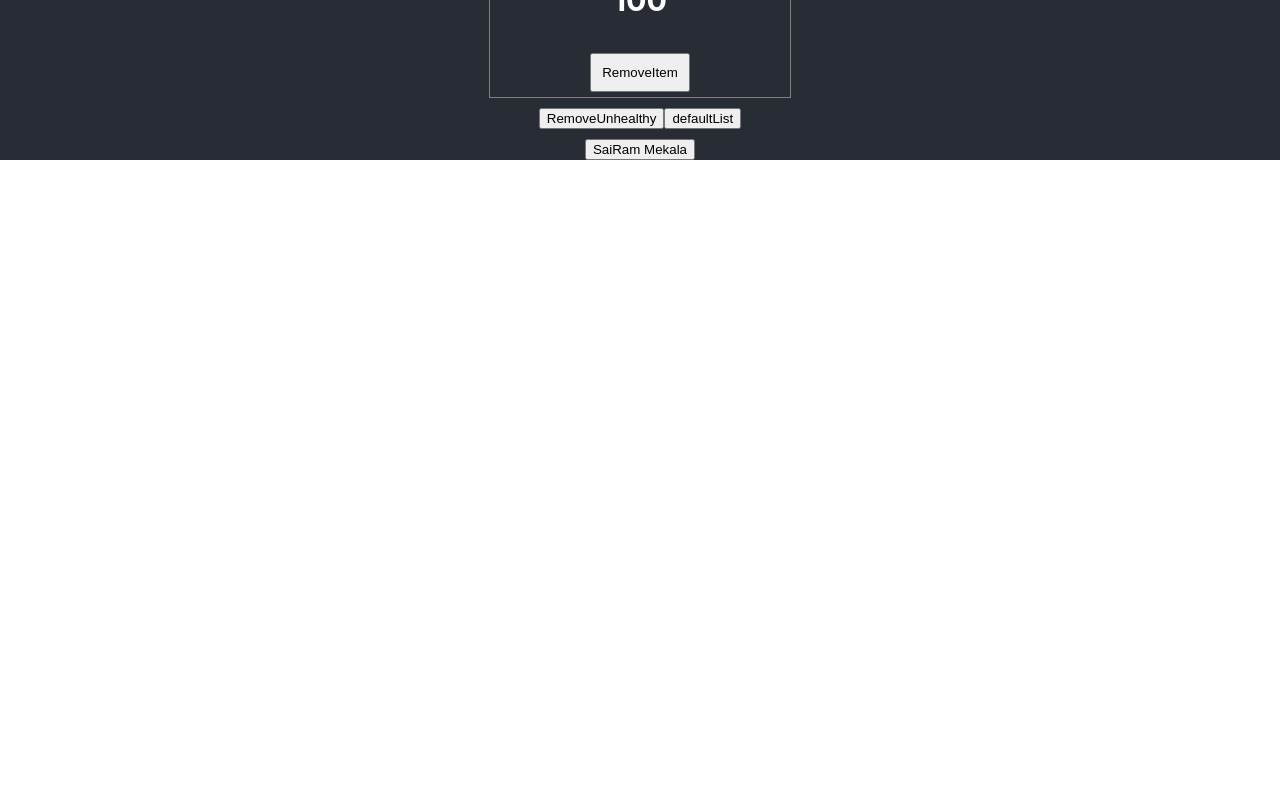
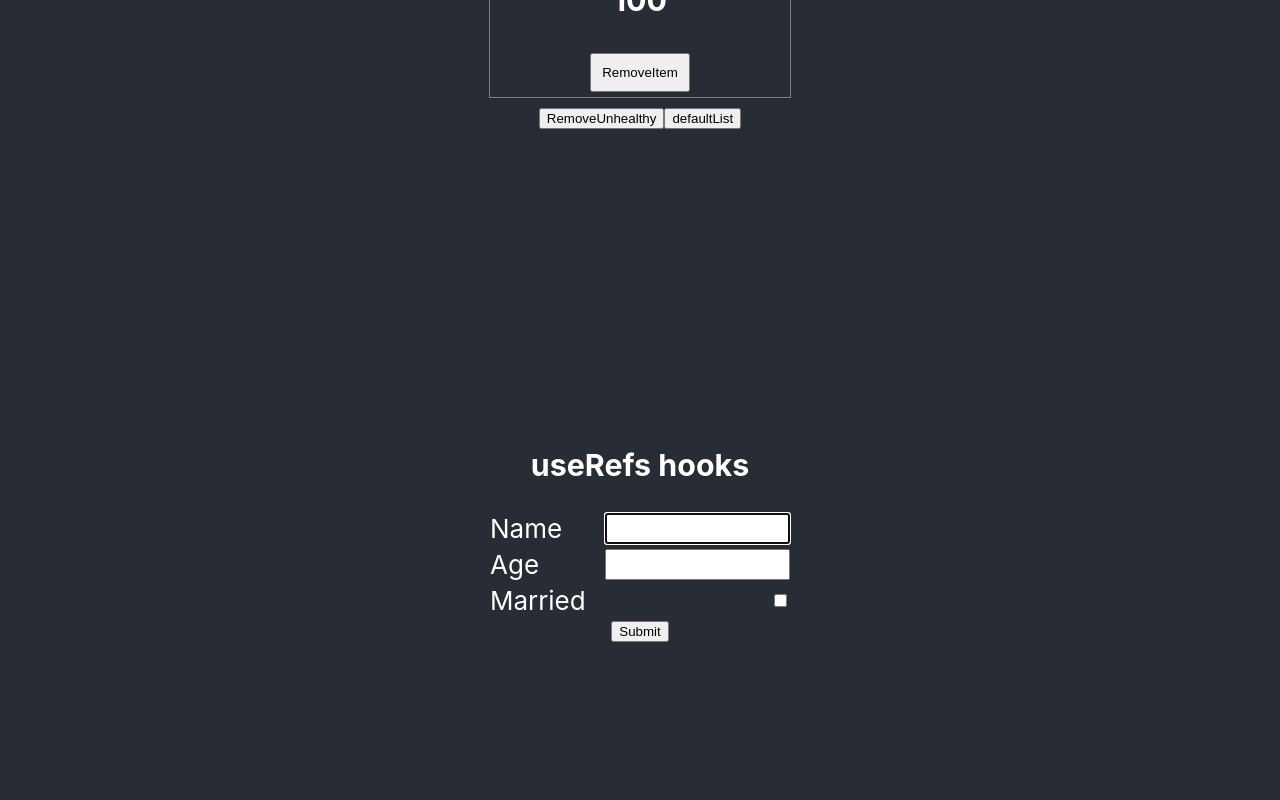
Before and after one commit to Sai-droid/hooks-app, a React (Create React App) app: page /homepage in a window 1280 px wide. Shown: the part 1180-1980 px from the top of the page. Before the commit the page ends 1377 px from the top, so only its background shows below. Built offline with nearby package versions, Linux system fonts and the light colour scheme.

Commit message:
added ClockHook component useEffect

```diff
--- a/src/App.css
+++ b/src/App.css
@@ -52,3 +52,12 @@
   border-color:yellow;
   border-style:dotted
 }
+
+
+.form-field{
+  display:flex;
+  flex-direction:row;
+  margin-bottom:5px;
+  justify-content:space-between;
+  width:300px
+}
--- a/src/App.js
+++ b/src/App.js
@@ -8,6 +8,7 @@ import CustomerPage from "./Components/Routing/CustomerPage";
 import { BrowserRouter as Router, Switch, Route, Link } from "react-router-dom";
 import Calories from "./Components/Calories";
 import TablePage from "./Components/Routing/TablePage";
+import ClockHook from "./Components/ClockHook";
 
 function App() {
 
@@ -38,6 +39,7 @@ function App() {
           <Route exact path="/tablepage" component={TablePage} />
 
           <Route path="/customerpage" component={CustomerPage} />
+          <Route path="/todatepage" component={ClockHook} />
         </Switch>
       </div>
     </Router>
--- /dev/null
+++ b/src/Components/ClockHook.js
@@ -0,0 +1,51 @@
+import React,{useState,useEffect} from 'react'
+
+const initXY ={
+    x:null,
+    y:null
+}
+
+function ClockHook() {
+
+    const[time,SetTime] = useState(Date);
+    const[xy,setXY] = useState(initXY);
+
+    useEffect(()=>{
+        let handle = setInterval(()=>{
+            SetTime(Date);
+        },3000)
+
+        return () =>{
+            clearInterval(handle)
+        }
+    })
+
+
+    const mousemoveHandle = (e) =>{
+        setXY({
+            x:e.clientX,
+            y:e.clientY
+        })
+    }
+    useEffect(()=>{
+        window.addEventListener("mousemove",mousemoveHandle)
+
+    return () =>{
+        window.removeEventListener("mousemove",mousemoveHandle)
+    }
+
+    })
+
+
+    return (
+        <div>
+            <header className ="App-header">
+                <h1>use Effect examples</h1>
+                <h3>Date and Time :{time}</h3>
+                <h3>{`x:${xy.x},y:${xy.y}`}</h3>
+            </header>
+        </div>
+    )
+}
+
+export default ClockHook
--- /dev/null
+++ b/src/Components/Form.js
@@ -0,0 +1,56 @@
+import React,{useRef,useEffect} from "react";
+import '../App.css';
+
+
+function Form() {
+
+  const nameRef = useRef();
+  const ageRef = useRef();
+  const marriedRef = useRef();
+  const submitRef = useRef();
+
+
+  useEffect(()=>{
+      nameRef.current.focus();
+  },[])
+
+  const keyPressHandle = (e)=>{
+    if(e.keyCode===13){
+        if(e.target.id==="nameInput"){
+            nameRef.current.focus();
+        }
+        if(e.target.id==="ageInput"){
+            ageRef.current.focus();
+        }
+        if(e.target.id==="marriedInput"){
+            marriedRef.current.focus();
+        }
+    }
+  }
+
+  const submitFormData =()=>{
+      alert("submittedData")
+  }
+  return (
+    <div className="App">
+      <header className="App-header">
+        <h3>useRefs hooks</h3>
+        <div className ="form-field">
+            <span>Name</span>
+            <input ref={nameRef} id={"nameInput"} type ="text"keyPressDown={keyPressHandle}></input>
+        </div>
+        <div className ="form-field">
+            <span>Age</span>
+            <input ref={ageRef}  id={"ageInput"} type ="text" keyPressDown={keyPressHandle}></input>
+        </div>
+        <div className ="form-field">
+            <span>Married</span>
+            <input name={marriedRef} id={"marriedInput"}  type ="checkbox" keyPressDown={keyPressHandle}></input>
+        </div>
+        <button ref ={submitRef} onClick ={submitFormData}>Submit</button>
+      </header>
+    </div>
+  );
+}
+
+export default Form;
--- a/src/Components/Routing/CustomerPage.js
+++ b/src/Components/Routing/CustomerPage.js
@@ -1,16 +1,14 @@
 import React from 'react'
-import { useHistory } from "react-router-dom";
-
+// import { useHistory } from "react-router-dom";
+import Form from '../Form'
 
 
 function CustomerPage() {
-    const history = useHistory();
-    const CuustomerPage = () => {
-      history.push("/customerpage");
-    };
+    // const history = useHistory();
+
     return (
         <div>
-           <button onClick ={CuustomerPage}> SaiRam Mekala</button>
+           <Form />
         </div>
     )
 }
--- a/src/Components/Routing/HomePage.js
+++ b/src/Components/Routing/HomePage.js
@@ -7,7 +7,8 @@ import HomeTwoToneIcon from '@material-ui/icons/HomeTwoTone';
 import CloudTwoToneIcon from '@material-ui/icons/CloudTwoTone';
 import { BrowserRouter as Router, Switch, Route, Link } from "react-router-dom";
 import { useHistory } from "react-router-dom"
-
+import Form from '../Form'
+import CustomerPage from './CustomerPage';
 
 export default function HomePage() {
     const history = useHistory()
@@ -21,8 +22,11 @@ export default function HomePage() {
     setAnchorEl(null);
   };
 
-  const taablepage = () => {
-    history.push("/tablepage");
+  const toFormPage = () => {
+    history.push("/toformpage");
+  };
+  const todatePage = () => {
+    history.push("/todatepage");
   };
 
   return (
@@ -39,10 +43,10 @@ export default function HomePage() {
       >
 
         <MenuItem onClick={handleClose}> <HomeTwoToneIcon/>About</MenuItem>
-        <MenuItem onClick={handleClose}><CloudTwoToneIcon />CustomerPage</MenuItem>
+        <MenuItem onClick={handleClose}   onMouseOver ={toFormPage} ><CloudTwoToneIcon />CustomerPage</MenuItem>
         <MenuItem onClick={handleClose}><LockIcon/>Logout</MenuItem>
-        <MenuItem   onClick={handleClose} onMouseOver ={taablepage}><LockIcon/>TablePage</MenuItem>
-
+        <MenuItem   onClick={handleClose} onMouseOver ={toFormPage}><LockIcon/>TablePage</MenuItem>
+        <MenuItem   onClick={handleClose}  onMouseOver={todatePage}><LockIcon/>Date</MenuItem>
       </Menu>
     </div>
   );
```
